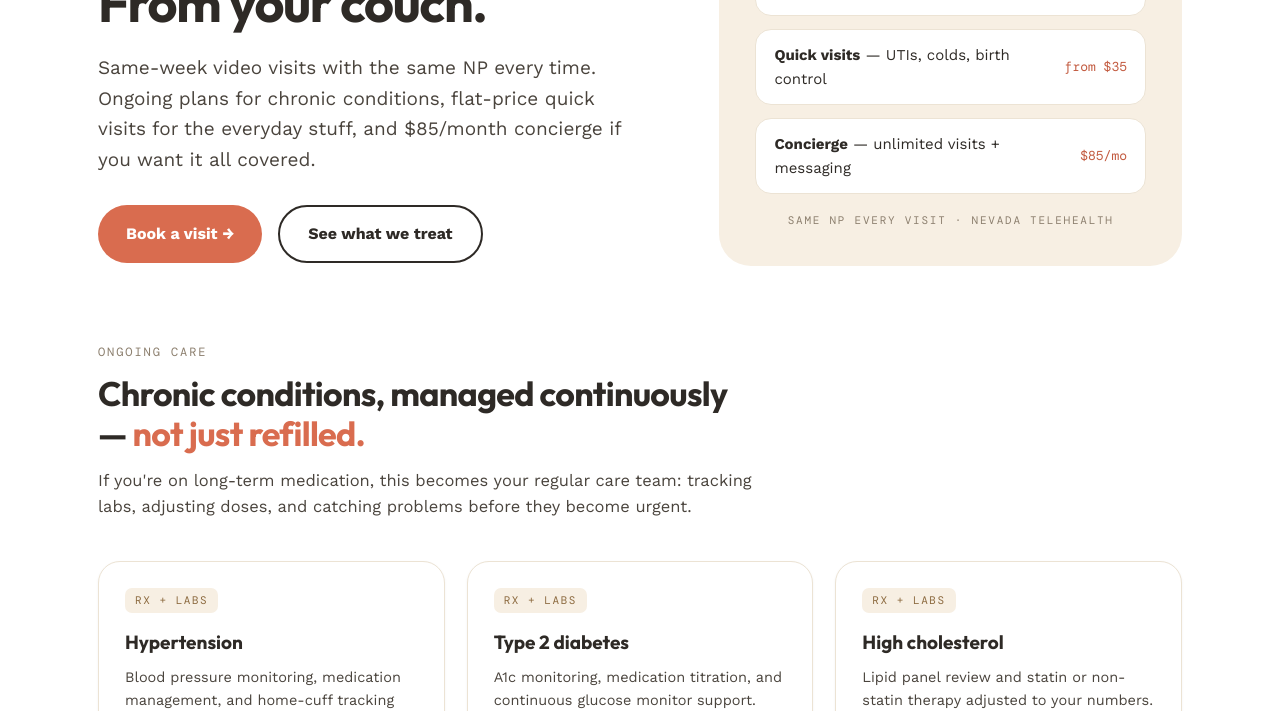
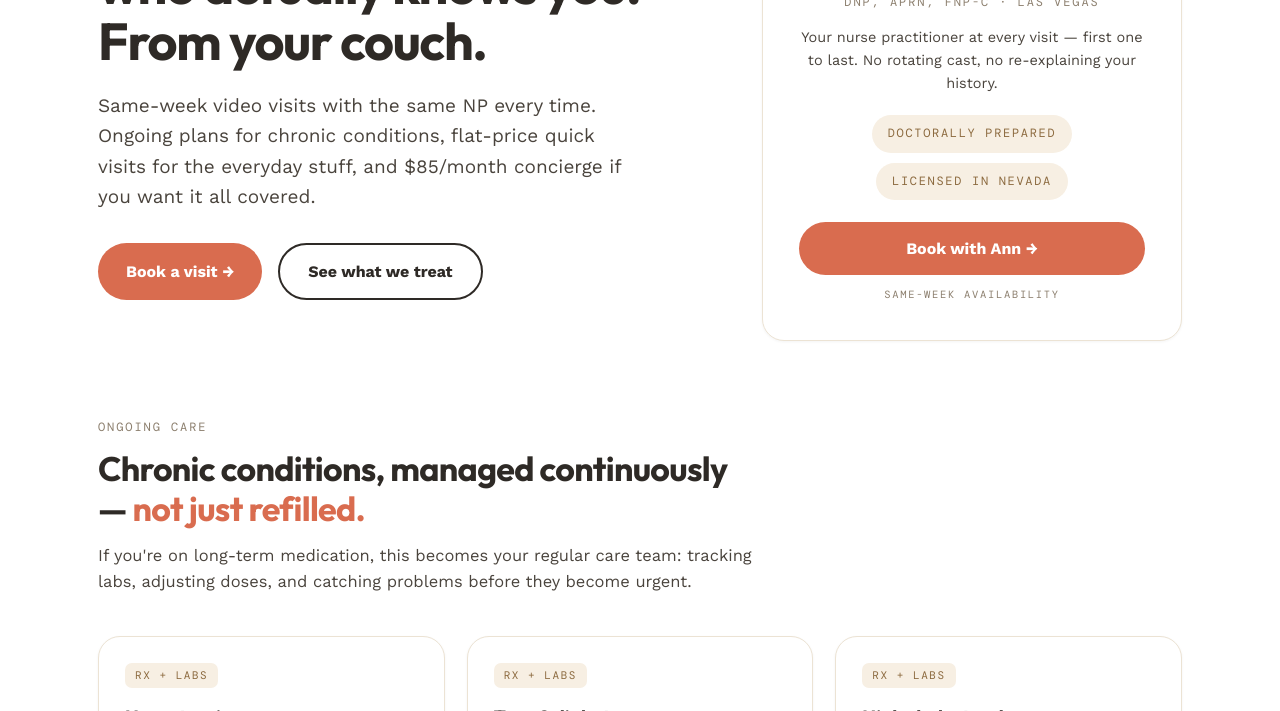
Before and after one commit to mckhoisama/myprimarynp-site, a plain HTML site: page primary-care.html in a window 1280 px wide. Shown: the part 389-1100 px from the top of the page. Drawn offline with nearby package versions, Linux system fonts and the light colour scheme.

Commit message:
Hero: swap care menu for Meet Ann card

```diff
--- a/primary-care.html
+++ b/primary-care.html
@@ -43,14 +43,16 @@
       <a class="btn btn-ghost" href="#chronic">See what we treat</a>
     </div>
   </div>
-  <div class="hero-art" style="padding:36px;gap:18px">
-      <svg width="84" height="84" viewBox="0 0 120 120"><g stroke="#E9A23B" stroke-width="7" stroke-linecap="round"><line x1="60" y1="16" x2="60" y2="30"/><line x1="29" y1="29" x2="39" y2="39"/><line x1="91" y1="29" x2="81" y2="39"/><line x1="14" y1="60" x2="28" y2="60"/><line x1="106" y1="60" x2="92" y2="60"/></g><path d="M 33 78 A 27 27 0 0 1 87 78 Z" fill="#D96C4F"/><rect x="20" y="84" width="80" height="6" rx="3" fill="#2E2A26"/></svg>
-      <div class="steps-mini">
-        <a class="step-mini" href="#chronic" style="text-decoration:none;color:var(--ink);justify-content:space-between"><span><b>Chronic care plans</b> — BP, diabetes, thyroid &amp; more</span><span style="font-family:'DM Mono',monospace;font-size:13px;color:var(--clay-dark);white-space:nowrap">from $35/mo</span></a>
-        <a class="step-mini" href="#quick" style="text-decoration:none;color:var(--ink);justify-content:space-between"><span><b>Quick visits</b> — UTIs, colds, birth control</span><span style="font-family:'DM Mono',monospace;font-size:13px;color:var(--clay-dark);white-space:nowrap">from $35</span></a>
-        <a class="step-mini" href="book.html" style="text-decoration:none;color:var(--ink);justify-content:space-between"><span><b>Concierge</b> — unlimited visits + messaging</span><span style="font-family:'DM Mono',monospace;font-size:13px;color:var(--clay-dark);white-space:nowrap">$85/mo</span></a>
+  <div style="max-width:420px;justify-self:end;width:100%">
+      <div class="card" style="padding:36px;text-align:center">
+        <div style="width:96px;height:96px;border-radius:50%;background:var(--linen-2);margin:0 auto 18px;display:flex;align-items:center;justify-content:center"><svg width="58" height="58" viewBox="0 0 120 120"><circle cx="60" cy="44" r="22" fill="#D96C4F"/><path d="M 20 104 a 40 34 0 0 1 80 0 Z" fill="#8FA98B"/></svg></div>
+        <h3 class="card-t" style="margin:0 0 4px;font-size:22px">Meet Ann</h3>
+        <div class="mono" style="margin-bottom:14px">DNP, APRN, FNP-C · Las Vegas</div>
+        <p style="font-size:14.5px;color:var(--ink-soft);margin-bottom:20px">Your nurse practitioner at every visit — first one to last. No rotating cast, no re-explaining your history.</p>
+        <div style="display:flex;gap:10px;justify-content:center;flex-wrap:wrap;margin-bottom:22px"><span class="badge">Doctorally prepared</span><span class="badge">Licensed in Nevada</span></div>
+        <a class="btn btn-clay" style="width:100%;justify-content:center" href="book.html">Book with Ann →</a>
+        <div class="mono" style="font-size:10.5px;margin-top:12px">Same-week availability</div>
       </div>
-      <div class="mono" style="font-size:11px">Same NP every visit · Nevada telehealth</div>
     </div>
     </div></header>
 
```
